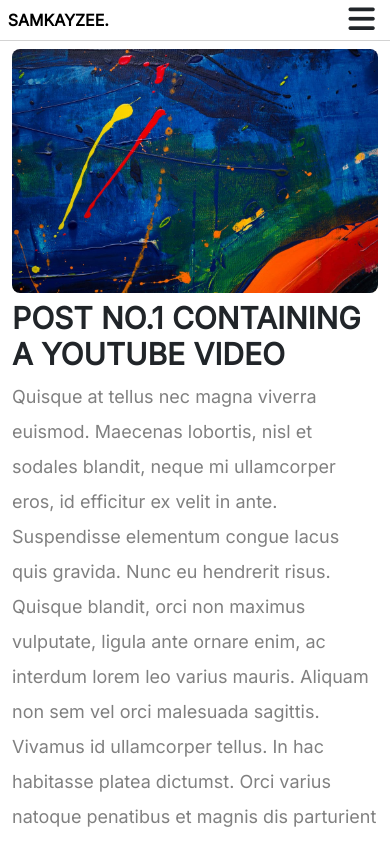
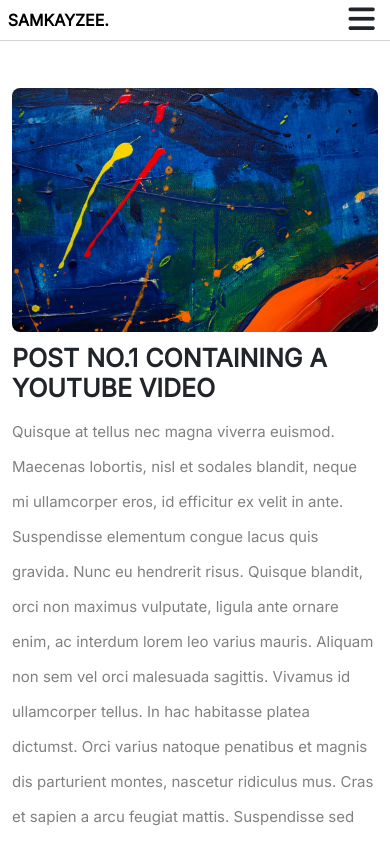
Before and after one commit to Samkayzeee/blog-website, a React (Vite) app: page /details/1 in a window 390 px wide. Shown: the top 842 px of the page. Built offline with nearby package versions, Linux system fonts and the light colour scheme; sample sign-in values are in the browser's storage.

Commit message:
worked on blog details page

```diff
--- a/src/pages/dashboard/Dashboard.css
+++ b/src/pages/dashboard/Dashboard.css
@@ -1,5 +1,5 @@
 .cards{
-    padding: 6% 2% 2% 2%;
+    padding: 6% 2% 5% 2%;
     background-color: rgb(251, 251, 251);
 }
 .dashboard-section1{
--- a/src/pages/details/Details.css
+++ b/src/pages/details/Details.css
@@ -3,6 +3,7 @@
 }
 .detail-page .container{
     width: 100%;
+    padding-top: 10%;
 }
 .detail-page .container .img{
     width: 100%;
@@ -17,7 +18,7 @@
 .detail-page .container .details h3{
     font-size: 30px;
     text-transform: capitalize;
-    margin: 2% 0;
+    margin: 3% 0;
     font-weight: 700;
 }
 .detail-page .container .details p{
@@ -34,3 +35,13 @@
 .detail_dark_mode .img{
     border: solid 1px white;
 }
+
+@media screen and (max-width:900px) {
+    .detail-page .container .details h3{
+        font-size: 25px;
+    }
+
+    .detail-page .container .details p{
+        font-size: 15px;
+    }
+}
```
